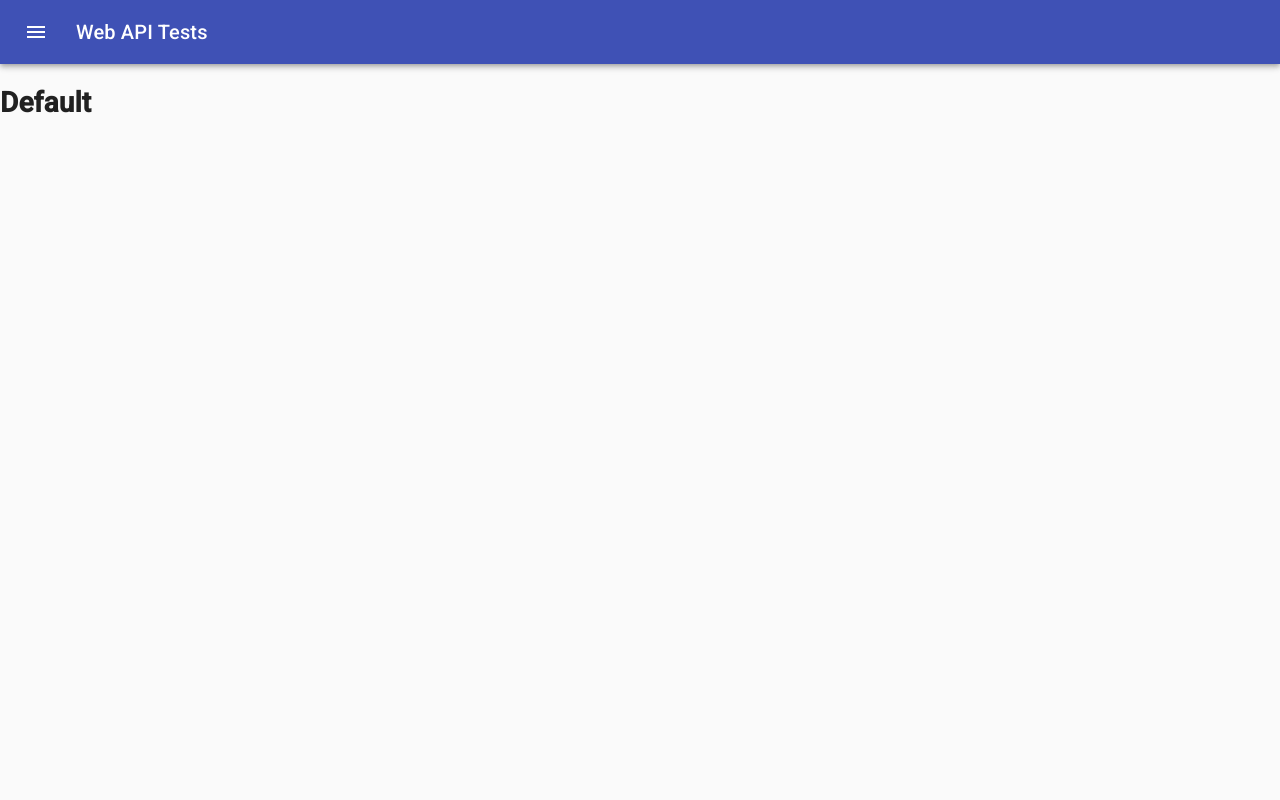
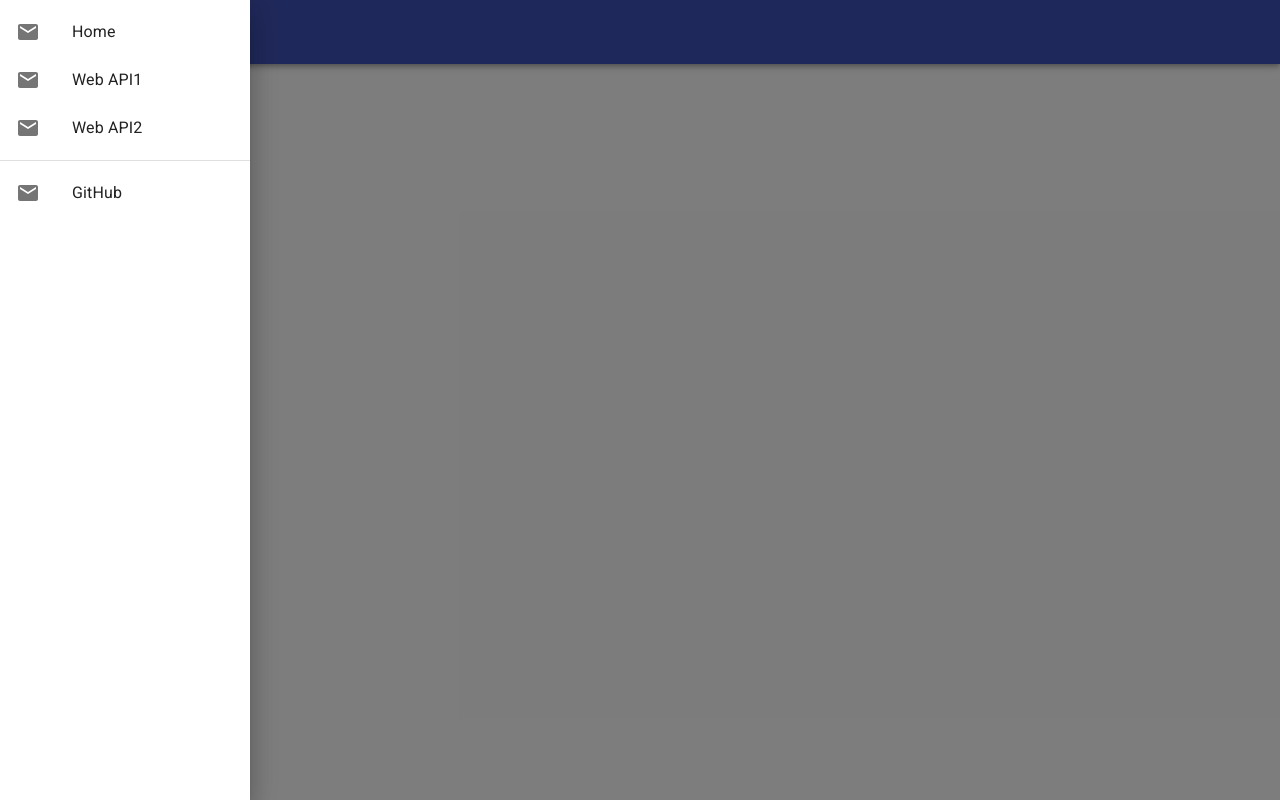
Before and after one commit to kanslulz/webAPItest, a React (Create React App) app in the folder client/: page / in a window 1280 px wide. Both pictures are taken after a click on the button "Menu". Built offline with nearby package versions, Linux system fonts and the light colour scheme.

Commit message:
Add a slidable side drawer with fake data

```diff
--- /dev/null
+++ b/client/src/DrawerContents.js
@@ -0,0 +1,48 @@
+import React from 'react';
+import Divider from '@material-ui/core/Divider';
+import List from '@material-ui/core/List';
+import ListItem from '@material-ui/core/ListItem';
+import ListItemIcon from '@material-ui/core/ListItemIcon';
+import ListItemText from '@material-ui/core/ListItemText';
+import { makeStyles } from '@material-ui/core/styles';
+
+// Temporary icon.
+import MailIcon from '@material-ui/icons/Mail';
+
+const useStyles = makeStyles({
+  list: {
+    width: 250,
+  },
+  fullList: {
+    width: 'auto',
+  },
+});
+
+
+export default function DrawerContents() {
+  const classes = useStyles();
+  return (
+    <div
+      className={classes.list}
+      role="presentation"
+    >
+      <List>
+        {['Home', 'Web API1', 'Web API2'].map((text, index) => (
+          <ListItem button key={text}>
+            <ListItemIcon> <MailIcon /> </ListItemIcon>
+            <ListItemText primary={text} />
+          </ListItem>
+        ))}
+      </List>
+      <Divider />
+      <List>
+        {['GitHub'].map((text, index) => (
+          <ListItem button key={text}>
+            <ListItemIcon> <MailIcon /> </ListItemIcon>
+            <ListItemText primary={text} />
+          </ListItem>
+        ))}
+      </List>
+    </div>
+  );
+}
--- a/client/src/ToolBar.js
+++ b/client/src/ToolBar.js
@@ -3,9 +3,12 @@ import AppBar from '@material-ui/core/AppBar';
 import CssBaseline from '@material-ui/core/CssBaseline';
 import IconButton from '@material-ui/core/IconButton';
 import MenuIcon from '@material-ui/icons/Menu';
+import SwipeableDrawer from '@material-ui/core/SwipeableDrawer';
 import Toolbar from '@material-ui/core/Toolbar';
 import Typography from '@material-ui/core/Typography';
 import { makeStyles } from '@material-ui/core/styles';
+
+import DrawerContents from './DrawerContents.js';
 
 const useStyles = makeStyles(theme => ({
   icon: {
@@ -18,6 +21,7 @@ const useStyles = makeStyles(theme => ({
 
 export default function ToolBar() {
   const classes = useStyles();
+  const [open, setOpen] = React.useState(false);
 
   return (
     <>
@@ -25,7 +29,7 @@ export default function ToolBar() {
       <AppBar position="static">
         <Toolbar>
           <IconButton edge="start" className={classes.icon} color="inherit" aria-label="Menu">
-            <MenuIcon />
+            <MenuIcon onClick={() => setOpen(true)} />
           </IconButton>
           <Typography variant="h6" color="inherit" noWrap>
             Web API Tests
@@ -34,6 +38,13 @@ export default function ToolBar() {
           {/* TODO: Add github icon */}
         </Toolbar>
       </AppBar>
+      <SwipeableDrawer
+        open={open}
+        onClose={() => setOpen(false)}
+        onOpen={() => setOpen(true)}
+      >
+        <DrawerContents />
+      </SwipeableDrawer>
     </>
   );
 }
```
